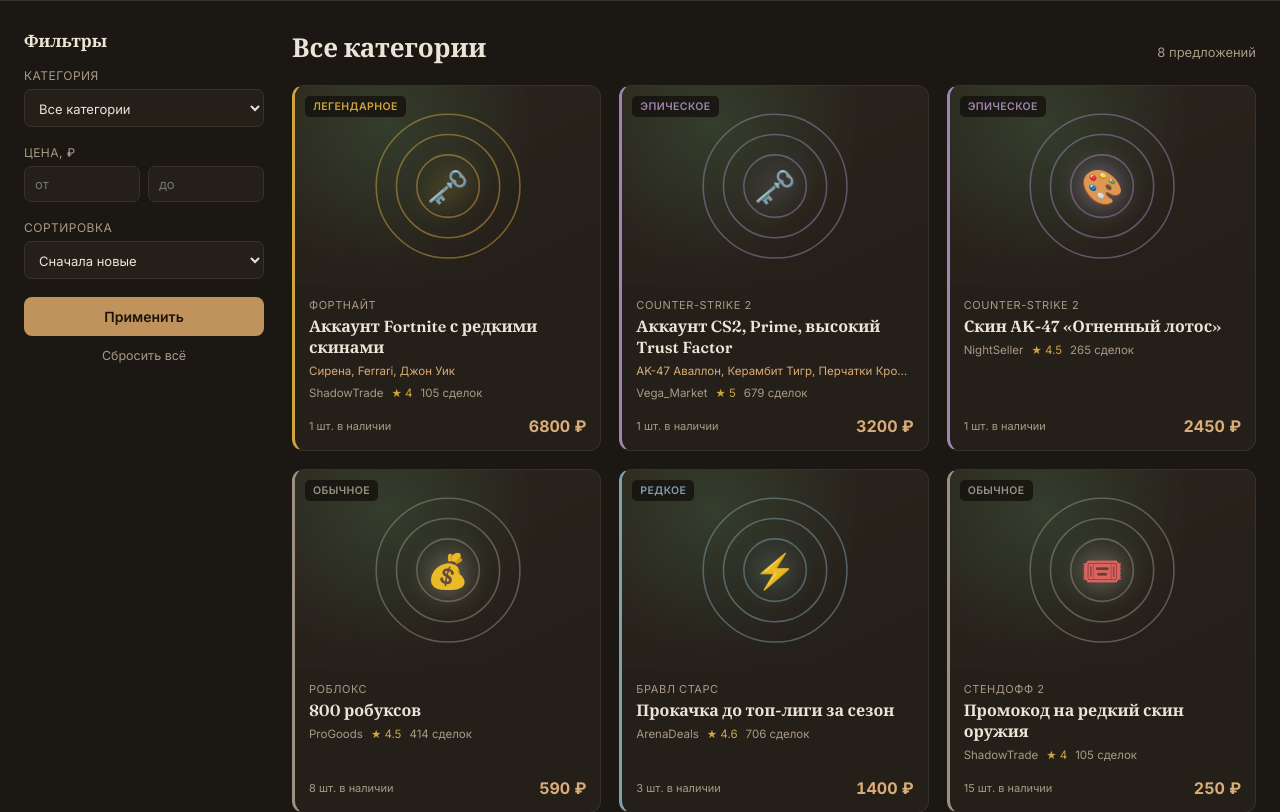
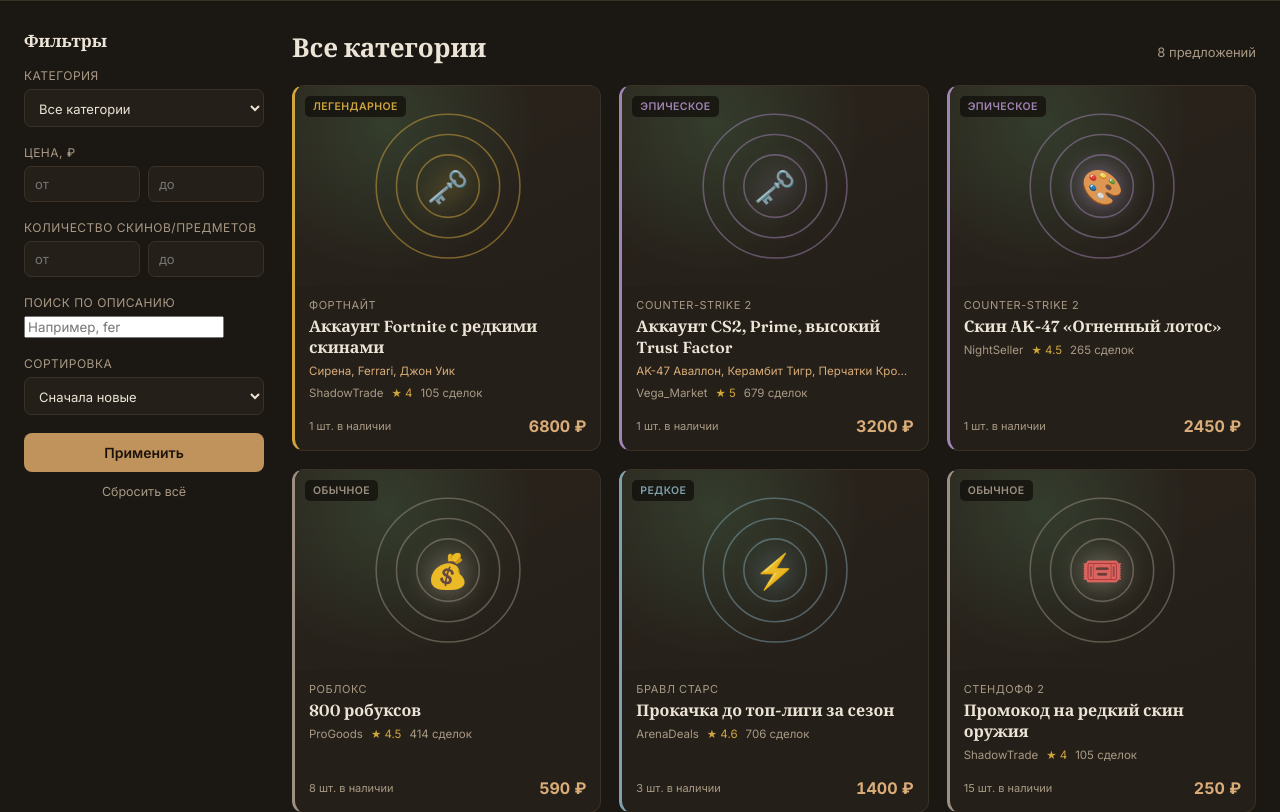
Before and after one commit to gamemarketclaude/Gamemarket, a Node server app: page / in a window 1280 px wide. Shown: the part 221-1033 px from the top of the page. Run offline with Node 20, Linux system fonts and the light colour scheme; data comes from the database, SQL or seed files in the repository; some libraries are stand-ins or nearby versions.

Commit message:
Add catalog filters for skin count and description substring search
Two new filter fields in the catalog sidebar, combinable with the
existing category/price/sort filters:

- "Количество скинов/предметов" (items_min/items_max): filters on
  products.items_count, same min/max pattern as the price filter.
- "Поиск по описанию" (desc): plain substring match anywhere in
  products.description via lower_ru() (so it's Cyrillic-case-insensitive
  like the rest of search) — typing "fer" matches "...скин Ferrari...",
  "т-8" matches wherever that literal substring appears.

Also reverts the previous commit that attached generated placeholder
"inventory" images to the seeded Fortnite listings — asked to put that
back the way it was.

Co-Authored-By: Claude Sonnet 5 <noreply@anthropic.com>
Claude-Session: https://claude.ai/code/session_015WD7sixDUpMecm4XdoT4fK

```diff
--- a/server.js
+++ b/server.js
@@ -261,7 +261,7 @@ const SELLER_JOIN = `
 
 // ---------- Каталог ----------
 app.get('/', (req, res) => {
-  const { category, sort, q, min, max } = req.query;
+  const { category, sort, q, min, max, items_min, items_max, desc } = req.query;
 
   let query = SELLER_JOIN + ' WHERE 1=1';
   const params = [];
@@ -282,6 +282,19 @@ app.get('/', (req, res) => {
   if (max && !Number.isNaN(Number(max))) {
     query += ' AND p.price <= ?';
     params.push(Number(max));
+  }
+  if (items_min && !Number.isNaN(Number(items_min))) {
+    query += ' AND p.items_count >= ?';
+    params.push(Number(items_min));
+  }
+  if (items_max && !Number.isNaN(Number(items_max))) {
+    query += ' AND p.items_count <= ?';
+    params.push(Number(items_max));
+  }
+  if (desc) {
+    // Поиск подстроки прямо в описании — «fer» найдёт «Ferrari» в любом месте текста.
+    query += ' AND lower_ru(p.description) LIKE ?';
+    params.push(`%${desc.toLowerCase().slice(0, 100)}%`);
   }
 
   const sortMap = {
@@ -304,6 +317,9 @@ app.get('/', (req, res) => {
     q: q || '',
     min: min || '',
     max: max || '',
+    itemsMin: items_min || '',
+    itemsMax: items_max || '',
+    descQuery: desc || '',
     productCount: products.length,
   });
 });
--- a/views/catalog.ejs
+++ b/views/catalog.ejs
@@ -42,6 +42,19 @@
             <input type="number" name="min" placeholder="от" min="0" value="<%= min %>">
             <input type="number" name="max" placeholder="до" min="0" value="<%= max %>">
           </div>
+        </div>
+
+        <div class="filters__group">
+          <label>Количество скинов/предметов</label>
+          <div class="filters__price-row">
+            <input type="number" name="items_min" placeholder="от" min="0" value="<%= itemsMin %>">
+            <input type="number" name="items_max" placeholder="до" min="0" value="<%= itemsMax %>">
+          </div>
+        </div>
+
+        <div class="filters__group">
+          <label for="desc">Поиск по описанию</label>
+          <input type="text" name="desc" id="desc" placeholder="Например, fer" maxlength="100" value="<%= descQuery %>">
         </div>
 
         <div class="filters__group">
```
